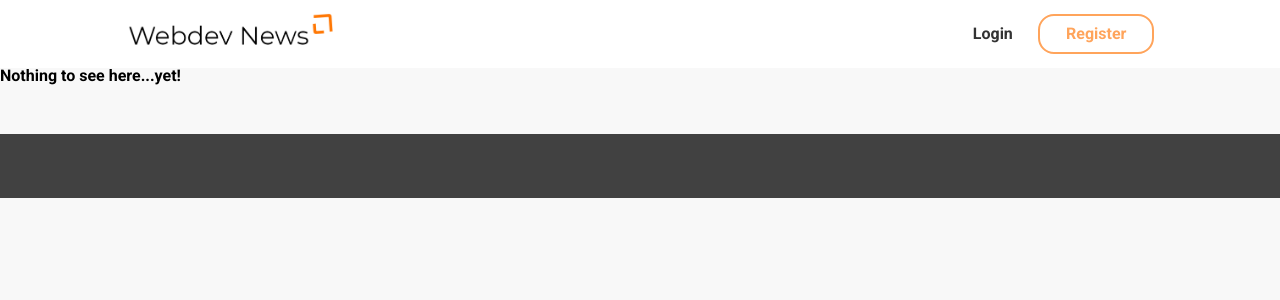
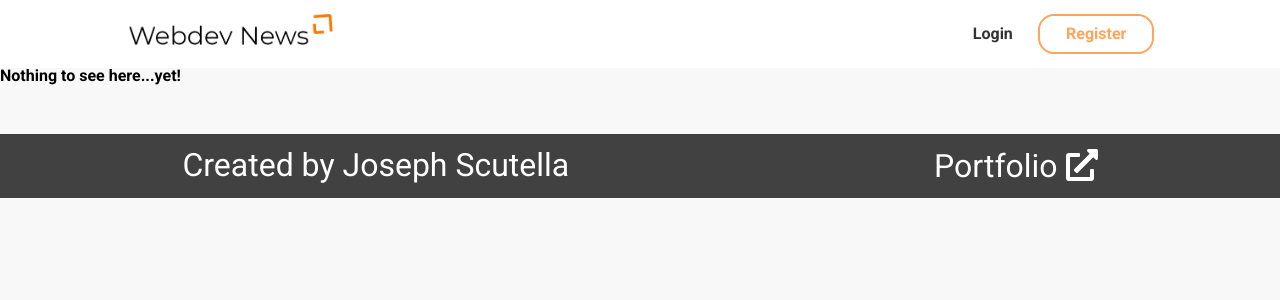
Before and after one commit to j-scu486/vector_news, a React (Create React App) app in the folder webdev-news-react/: page /main-news in a window 1280 px wide. Shown: the top 300 px of the page. Built offline with nearby package versions, Linux system fonts and the light colour scheme.

Commit message:
add: footer links

```diff
--- a/webdev-news-react/src/components/Footer.jsx
+++ b/webdev-news-react/src/components/Footer.jsx
@@ -1,7 +1,15 @@
+import { FontAwesomeIcon } from '@fortawesome/react-fontawesome'
+import { faExternalLinkAlt } from '@fortawesome/free-solid-svg-icons'
+
 const Footer = () => {
     return (
         <footer className="footer">
-            <div className="footer__links"></div>
+            <div className="footer__links">
+                <p>Created by Joseph Scutella</p>
+                <a className="footer__link" href="https://www.josephscutella.com" target="blank" rel="noopener">
+                    Portfolio <FontAwesomeIcon icon={faExternalLinkAlt}></FontAwesomeIcon>
+                </a>
+            </div>
         </footer>
     )
 }
--- a/webdev-news-react/src/stylesheets/layout/_footer.scss
+++ b/webdev-news-react/src/stylesheets/layout/_footer.scss
@@ -1,7 +1,24 @@
 .footer {
     display: flex;
-    justify-content: center;
+    justify-content: space-between;
+    align-items: center;
     background-color: rgb(65, 65, 65);
     height: 5vw;
     margin-top: 50px;
+
+    &__links {
+        display: flex;
+        justify-content: space-around;
+        color: #fff;
+        font-size: 2rem;
+        width: 100%;
+    }
+
+    &__link {
+        color: #fff;
+
+        &:hover {
+            color: $primary-orange;
+        }
+    }
 }
```
Also changed, not shown: 1 other file (tests, documents, lock files or other folders).
